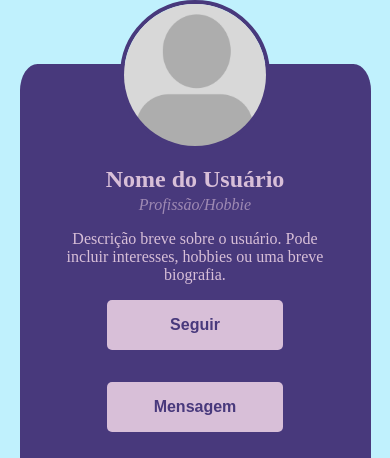
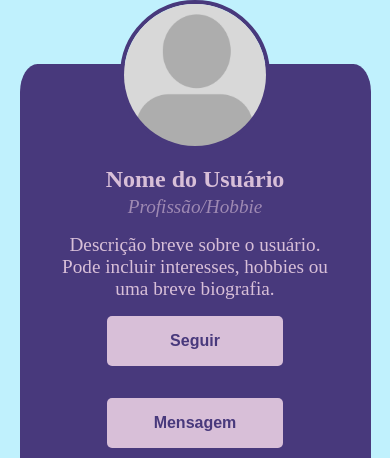
Before and after one commit to nannakkj/Repositorio, a plain HTML site: page cards/Card_Perfil_1/card_perfil_1.html in a window 390 px wide. Shown: the top 458 px of the page. Drawn offline with Linux system fonts and the light colour scheme.

Commit message:
Card_Perfil_1 responsive

```diff
--- a/cards/Card_Perfil_1/card_perfil_1.css
+++ b/cards/Card_Perfil_1/card_perfil_1.css
@@ -134,11 +134,6 @@ body {
     font-size: 1.5rem;
   }
 
-  .card_info p,
-  .card_description p {
-    font-size: 1rem;
-  }
-
   .card_button {
     width: 50%;
     font-size: 1rem;
```
